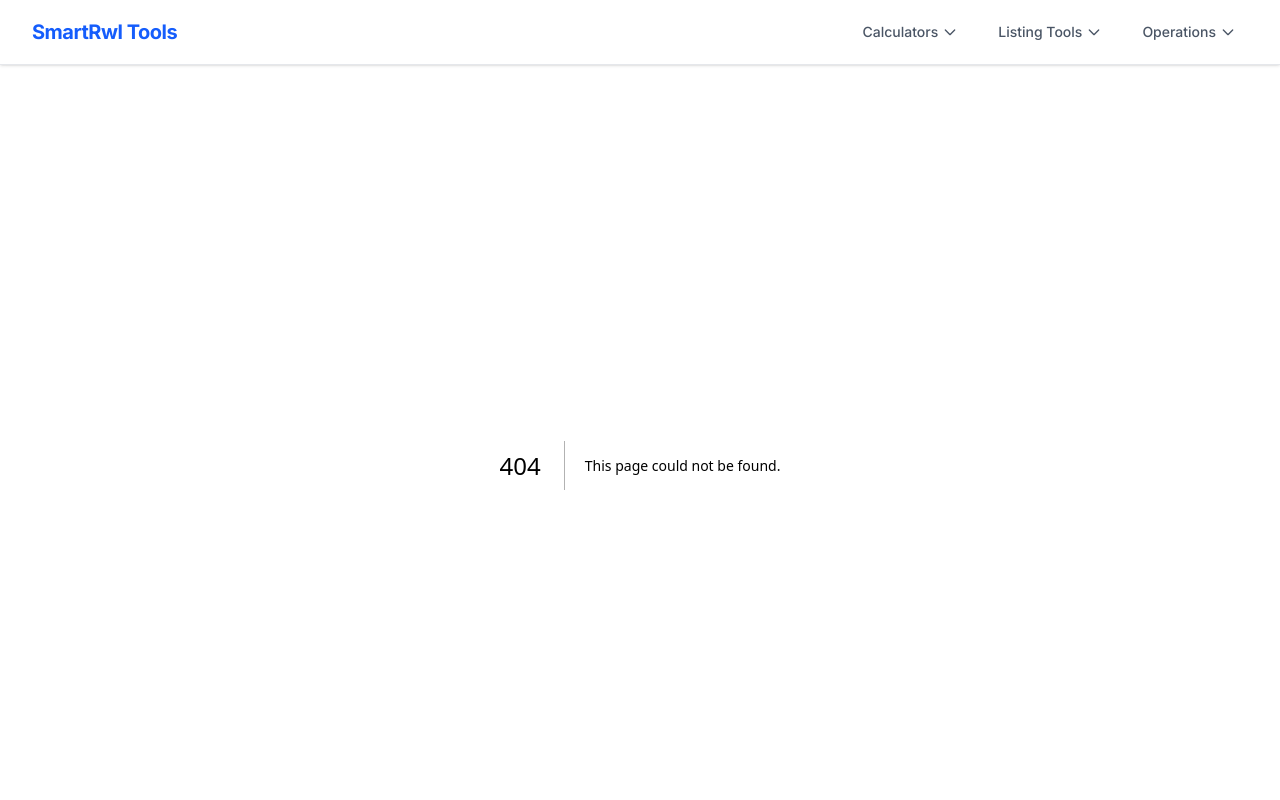
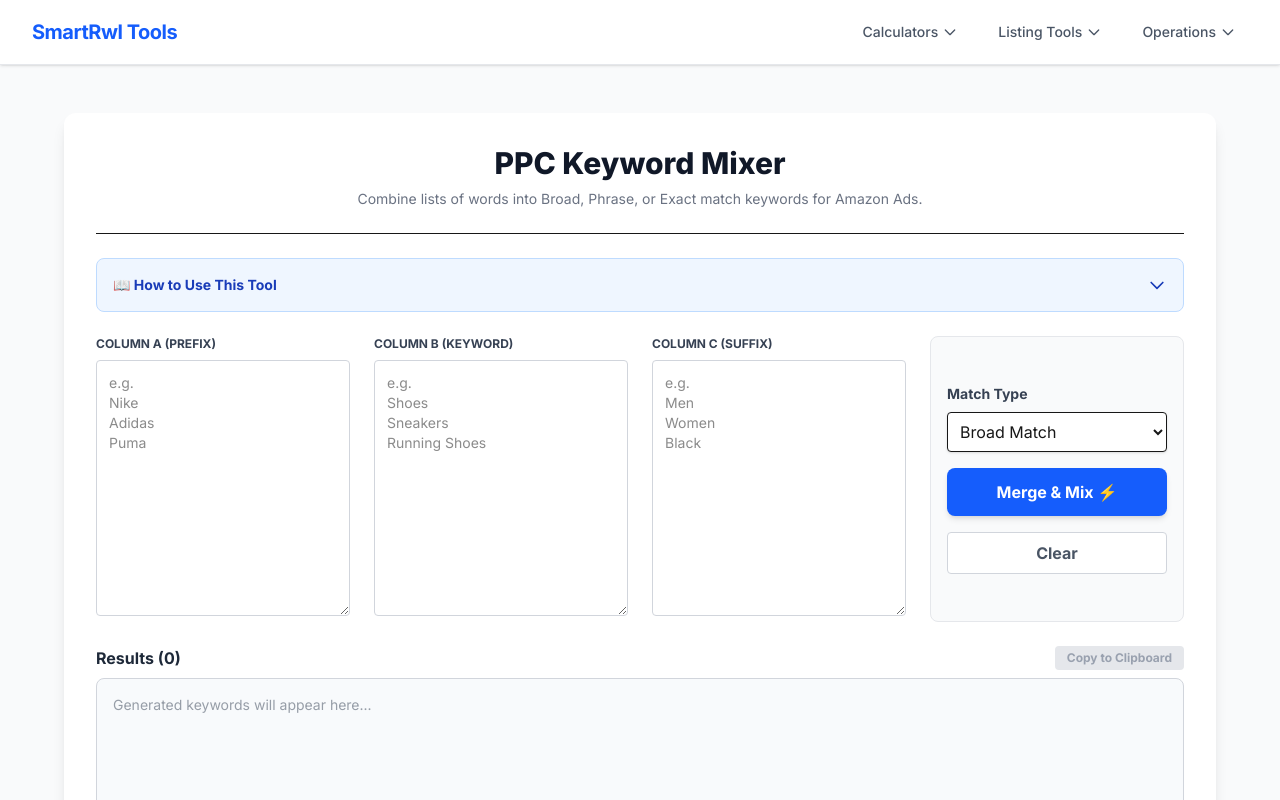
Before and after one commit to Smart-rwl/amazon-image-tool, a Next.js app: page /keyword-mixer in a window 1280 px wide. Before the commit this address had no page. Shown: the top 800 px of the page. Built offline with nearby package versions, Linux system fonts and the light colour scheme.

Commit message:
Add Keyword Mixer with Guide

```diff
--- /dev/null
+++ b/app/keyword-mixer/page.tsx
@@ -0,0 +1,199 @@
+'use client';
+
+import React, { useState } from 'react';
+
+export default function KeywordMixer() {
+  // Inputs
+  const [colA, setColA] = useState('');
+  const [colB, setColB] = useState('');
+  const [colC, setColC] = useState('');
+
+  // Settings
+  const [matchType, setMatchType] = useState('broad'); // broad, phrase, exact
+  const [output, setOutput] = useState('');
+  const [count, setCount] = useState(0);
+  const [showGuide, setShowGuide] = useState(false);
+
+  const generateMix = () => {
+    // Split by new lines and remove empty lines
+    const listA = colA.split('\n').map(s => s.trim()).filter(s => s);
+    const listB = colB.split('\n').map(s => s.trim()).filter(s => s);
+    const listC = colC.split('\n').map(s => s.trim()).filter(s => s);
+
+    let results: string[] = [];
+
+    // Logic: If a list is empty, treat it as having one empty string so loops still run
+    const safeA = listA.length ? listA : [''];
+    const safeB = listB.length ? listB : [''];
+    const safeC = listC.length ? listC : [''];
+
+    safeA.forEach(a => {
+      safeB.forEach(b => {
+        safeC.forEach(c => {
+          // Combine parts with spaces
+          let phrase = `${a} ${b} ${c}`.trim().replace(/\s+/g, ' ');
+
+          if (phrase) {
+            // Apply PPC Match Types
+            if (matchType === 'phrase') phrase = `"${phrase}"`;
+            if (matchType === 'exact') phrase = `[${phrase}]`;
+            if (matchType === 'modified') phrase = `+${a} +${b} +${c}`.trim().replace(/\s+/g, ' ');
+
+            results.push(phrase);
+          }
+        });
+      });
+    });
+
+    setOutput(results.join('\n'));
+    setCount(results.length);
+  };
+
+  const clearAll = () => {
+    setColA('');
+    setColB('');
+    setColC('');
+    setOutput('');
+    setCount(0);
+  };
+
+  const copyToClipboard = () => {
+    navigator.clipboard.writeText(output);
+    alert(`Copied ${count} keywords!`);
+  };
+
+  return (
+    <div className="min-h-screen bg-gray-50 flex flex-col items-center py-12 px-4 font-sans">
+      <div className="max-w-6xl w-full bg-white p-8 rounded-xl shadow-lg space-y-6">
+
+        {/* Header */}
+        <div className="text-center border-b pb-6">
+          <h1 className="text-3xl font-extrabold text-gray-900">
+            PPC Keyword Mixer
+          </h1>
+          <p className="mt-2 text-sm text-gray-500">
+            Combine lists of words into Broad, Phrase, or Exact match keywords for Amazon Ads.
+          </p>
+        </div>
+
+        {/* --- HOW TO USE SECTION (Collapsible) --- */}
+        <div className="bg-blue-50 border border-blue-200 rounded-lg overflow-hidden">
+          <button
+            onClick={() => setShowGuide(!showGuide)}
+            className="w-full flex justify-between items-center p-4 text-blue-800 font-bold text-sm hover:bg-blue-100 transition-colors"
+          >
+            <span>📖 How to Use This Tool</span>
+            <svg className={`w-5 h-5 transition-transform ${showGuide ? 'rotate-180' : ''}`} fill="none" stroke="currentColor" viewBox="0 0 24 24"><path strokeLinecap="round" strokeLinejoin="round" strokeWidth="2" d="M19 9l-7 7-7-7"></path></svg>
+          </button>
+
+          {showGuide && (
+            <div className="p-4 border-t border-blue-200 text-sm text-blue-900 space-y-2 bg-blue-50/50">
+              <p><strong>1. Enter Keywords:</strong> Fill columns with variations.
+                 <br/><span className="text-xs text-gray-500">Ex: Col A (Red, Blue), Col B (Shoes, Sneakers), Col C (For Men, For Running).</span>
+              </p>
+              <p><strong>2. Choose Match Type:</strong>
+                 <ul className="list-disc list-inside ml-2 text-xs">
+                   <li><strong>Broad:</strong> Just the words (Red Shoes)</li>
+                   <li><strong>Phrase:</strong> Quotes ("Red Shoes") - Ads show if customer types phrase.</li>
+                   <li><strong>Exact:</strong> Brackets ([Red Shoes]) - Ads show ONLY for exact match.</li>
+                 </ul>
+              </p>
+              <p><strong>3. Generate:</strong> Click to create every possible combination instantly.</p>
+              <p><strong>4. Copy:</strong> Paste directly into your Amazon PPC Campaign Manager.</p>
+            </div>
+          )}
+        </div>
+
+        {/* MAIN INTERFACE */}
+        <div className="grid grid-cols-1 lg:grid-cols-4 gap-6">
+
+          {/* Column A */}
+          <div className="space-y-2">
+            <label className="block text-xs font-bold text-gray-700 uppercase">Column A (Prefix)</label>
+            <textarea
+              className="w-full h-64 p-3 border border-gray-300 rounded focus:ring-2 focus:ring-blue-500 text-sm"
+              placeholder="e.g.&#10;Nike&#10;Adidas&#10;Puma"
+              value={colA}
+              onChange={(e) => setColA(e.target.value)}
+            />
+          </div>
+
+          {/* Column B */}
+          <div className="space-y-2">
+            <label className="block text-xs font-bold text-gray-700 uppercase">Column B (Keyword)</label>
+            <textarea
+              className="w-full h-64 p-3 border border-gray-300 rounded focus:ring-2 focus:ring-blue-500 text-sm"
+              placeholder="e.g.&#10;Shoes&#10;Sneakers&#10;Running Shoes"
+              value={colB}
+              onChange={(e) => setColB(e.target.value)}
+            />
+          </div>
+
+          {/* Column C */}
+          <div className="space-y-2">
+            <label className="block text-xs font-bold text-gray-700 uppercase">Column C (Suffix)</label>
+            <textarea
+              className="w-full h-64 p-3 border border-gray-300 rounded focus:ring-2 focus:ring-blue-500 text-sm"
+              placeholder="e.g.&#10;Men&#10;Women&#10;Black"
+              value={colC}
+              onChange={(e) => setColC(e.target.value)}
+            />
+          </div>
+
+          {/* CONTROLS COLUMN */}
+          <div className="flex flex-col space-y-4 justify-center bg-gray-50 p-4 rounded-lg border border-gray-200">
+            <div className="space-y-2">
+              <label className="block text-sm font-bold text-gray-700">Match Type</label>
+              <select
+                className="w-full p-2 border rounded bg-white shadow-sm"
+                value={matchType}
+                onChange={(e) => setMatchType(e.target.value)}
+              >
+                <option value="broad">Broad Match</option>
+                <option value="phrase">"Phrase Match"</option>
+                <option value="exact">[Exact Match]</option>
+              </select>
+            </div>
+
+            <button
+              onClick={generateMix}
+              className="w-full py-3 bg-blue-600 hover:bg-blue-700 text-white font-bold rounded-lg shadow-md transition-all"
+            >
+              Merge & Mix ⚡
+            </button>
+
+            <button
+              onClick={clearAll}
+              className="w-full py-2 bg-white border border-gray-300 text-gray-600 font-bold rounded hover:bg-gray-100"
+            >
+              Clear
+            </button>
+          </div>
+
+        </div>
+
+        {/* OUTPUT AREA */}
+        <div className="mt-6">
+          <div className="flex justify-between items-center mb-2">
+            <h3 className="font-bold text-gray-800">Results ({count})</h3>
+            <button
+              onClick={copyToClipboard}
+              disabled={!output}
+              className={`text-xs font-bold px-3 py-1 rounded ${!output ? 'bg-gray-200 text-gray-400' : 'bg-green-100 text-green-700 hover:bg-green-200 cursor-pointer'}`}
+            >
+              Copy to Clipboard
+            </button>
+          </div>
+          <textarea
+            readOnly
+            className="w-full h-48 p-4 border border-gray-300 rounded-lg bg-slate-50 font-mono text-sm text-gray-700 focus:outline-none"
+            placeholder="Generated keywords will appear here..."
+            value={output}
+          />
+        </div>
+
+      </div>
+      <div className="mt-8 text-center text-gray-400 text-sm">Created by SmartRwl</div>
+    </div>
+  );
+}
--- a/app/layout.tsx
+++ b/app/layout.tsx
@@ -69,7 +69,8 @@ export default function RootLayout({
                       <Link href="/bullet-builder" className="block px-4 py-2 text-sm text-gray-700 hover:bg-blue-50 hover:text-blue-600">Bullet Point Builder</Link>
                       <Link href="/lqs-checker" className="block px-4 py-2 text-sm text-gray-700 hover:bg-blue-50 hover:text-blue-600">Listing Auditor (LQS)</Link>
                       <Link href="/keyword-density" className="block px-4 py-2 text-sm text-gray-700 hover:bg-blue-50 hover:text-blue-600">Competitor Analyzer</Link>
-                      <Link href="/sku-generator" className="block px-4 py-2 text-sm text-gray-700 hover:bg-blue-50 hover:text-blue-600">Smart SKU Generator </Link>
+                      <Link href="/sku-generator" className="block px-4 py-2 text-sm text-gray-700 hover:bg-blue-50 hover:text-blue-600">Smart SKU Generator</Link>
+                      <Link href="/keyword-mixer" className="block px-4 py-2 text-sm text-gray-700 hover:bg-blue-50 hover:text-blue-600">Keyword Permutation Mixer</Link>
                     </div>
                   </div>
                 </div>
```
